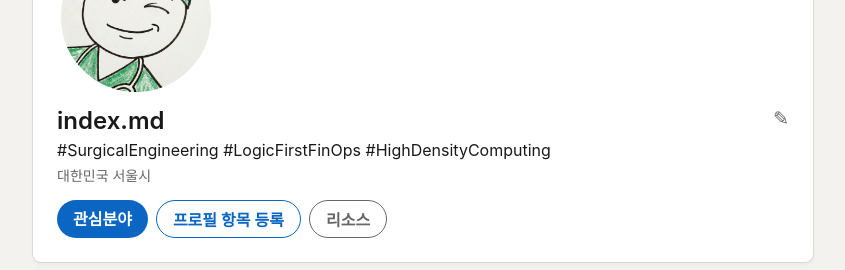
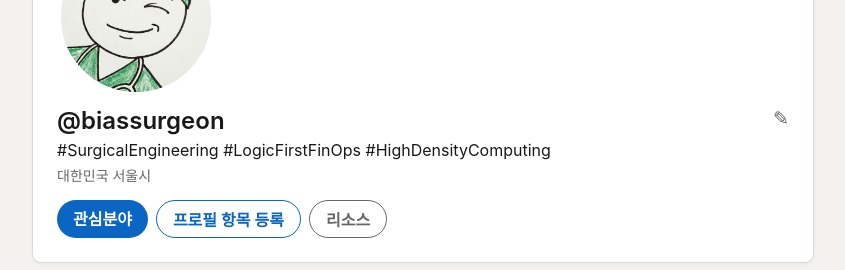
Before and after one commit to surgical-arch/surgical-arch.github.io, a Jekyll site: the page built from index.md, in a window 1280 px wide. Shown: the part 232-502 px from the top of the page, without its empty margins (217-1062 px from the left). Built offline with Jekyll 4.4.1, drawn with Linux system fonts in a browser that asks for light colours.

Commit message:
Update default.html

```diff
--- a/_layouts/default.html
+++ b/_layouts/default.html
@@ -109,7 +109,7 @@
                 <div class="avatar"></div>
                 <div class="name-section">
                     <div>
-                        <h1>{{ page.name }}</h1>
+                        <h1>{{ page.handle }}</h1>
                         <div class="headline">{{ page.headline }}</div>
                         <div class="location">{{ page.location }}</div>
                     </div>
```
